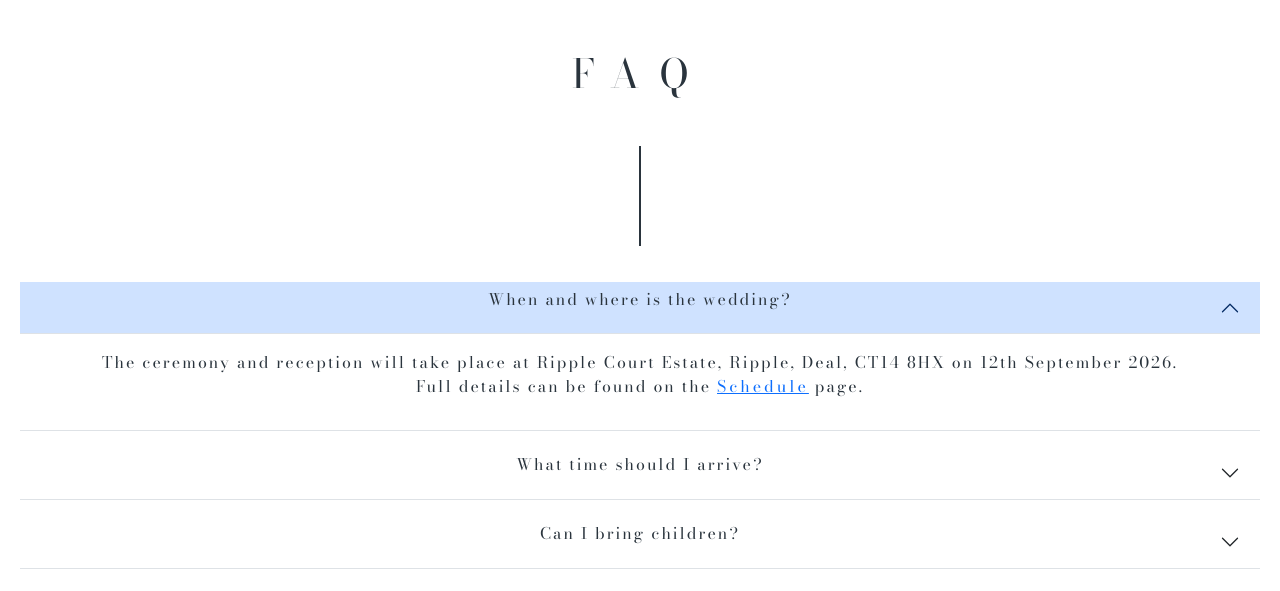
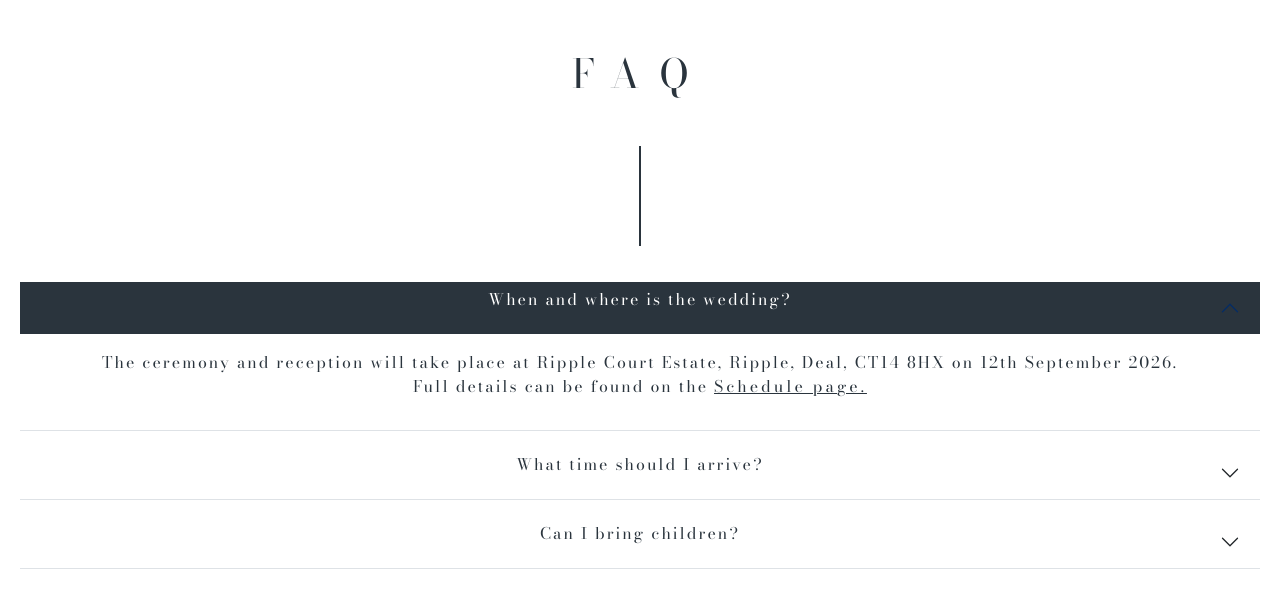
Before and after one commit to Esteph27/wedding-website, a Flask app: page /faq in a window 1280 px wide, after a click on "When and where is the wedding?". Shown: the top 591 px of the page. Run offline with Flask 3, Linux system fonts and the light colour scheme; parts of the project's set-up code (start-up, migrations or seed data) failed here and were passed over; some web fonts are replaced.

Commit message:
Update links in faq.html and update accordion css

```diff
--- a/static/css/style.css
+++ b/static/css/style.css
@@ -138,6 +138,12 @@ footer {
   text-decoration: underline;
   text-decoration-thickness: 1px;
   text-underline-offset: 4px;
+  color: #2A343D;
+}
+
+.highlight-link {
+  text-decoration: underline;
+  text-decoration-thickness: 1px;
   color: #2A343D;
 }
 
@@ -516,6 +522,24 @@ footer {
   margin-top: 1rem;
 }
 
+.accordion-flush .accordion-button:not(.collapsed)  {
+  background-color: #2A343D;
+}
+
+.accordion-flush .accordion-button:not(.collapsed) .accordion-title p {
+  color: white;
+}
+
+.accordion-flush .accordion-button:focus,
+.accordion-flush .accordion-button:active {
+  box-shadow: none;
+  outline: none;
+}
+
+.accordion-flush .accordion-button:not(.collapsed) {
+    box-shadow: none;
+}
+
 /* ================================
   Images
 ================================ */
--- a/templates/faq.html
+++ b/templates/faq.html
@@ -34,7 +34,10 @@
                         The ceremony and reception will take place at Ripple Court Estate,
                         Ripple, Deal, CT14 8HX on 12th September 2026.
                         <br>
-                        Full details can be found on the <a href="{{ url_for('schedule') }}">Schedule</a> page.
+                        Full details can be found on the
+                        <a href="{{ url_for('schedule') }}" class="highlight-link" target="_blank">
+                            Schedule page.
+                        </a>
                     </p>
                 </div>
             </div>
@@ -88,7 +91,8 @@
                         provided in the Guest Information Guide on page 9.
                     </p>
                     <a href="https://drive.google.com/file/d/1Jb-G6_vhLb_B0ws1OmGAFyu8rJnRds3Q/view?usp=drive_link"
-                        target="_blank">View Guest Information here
+                        target="_blank" class="highlight-link">
+                        View Guest Information here
                     </a>
                 </div>
             </div>
@@ -139,7 +143,10 @@
                 <div class="accordion-body">
                     <p>
                         The dress code is Black Tie. We've included a moodboard on the
-                        <a href="{{ url_for('dress_code') }}">Dress Code</a> page to give a sense of the vibe.
+                        <a href="{{ url_for('dress_code') }}" class="highlight-link" target="_blank">
+                            Dress Code page
+                        </a>
+                        to give a sense of the vibe.
                         Kindly avoid wearing white (men's shirt are fine) — everything else is welcome!
                     </p>
                 </div>
@@ -172,7 +179,10 @@
             <div id="flush-collapseNine" class="accordion-collapse collapse" data-bs-parent="#accordionFlushExample">
                 <div class="accordion-body">
                     <p>
-                        Absolutely. Please let us know any dietary requirements when you RSVP.
+                        Absolutely. Please let us know any dietary requirements when you
+                        <a href="{{ url_for('rsvp') }}" class="highlight-link" target="_blank">
+                            RSVP.
+                        </a>
                     </p>
                 </div>
             </div>
```
Lines whose indentation alone changed are shown as unchanged.
